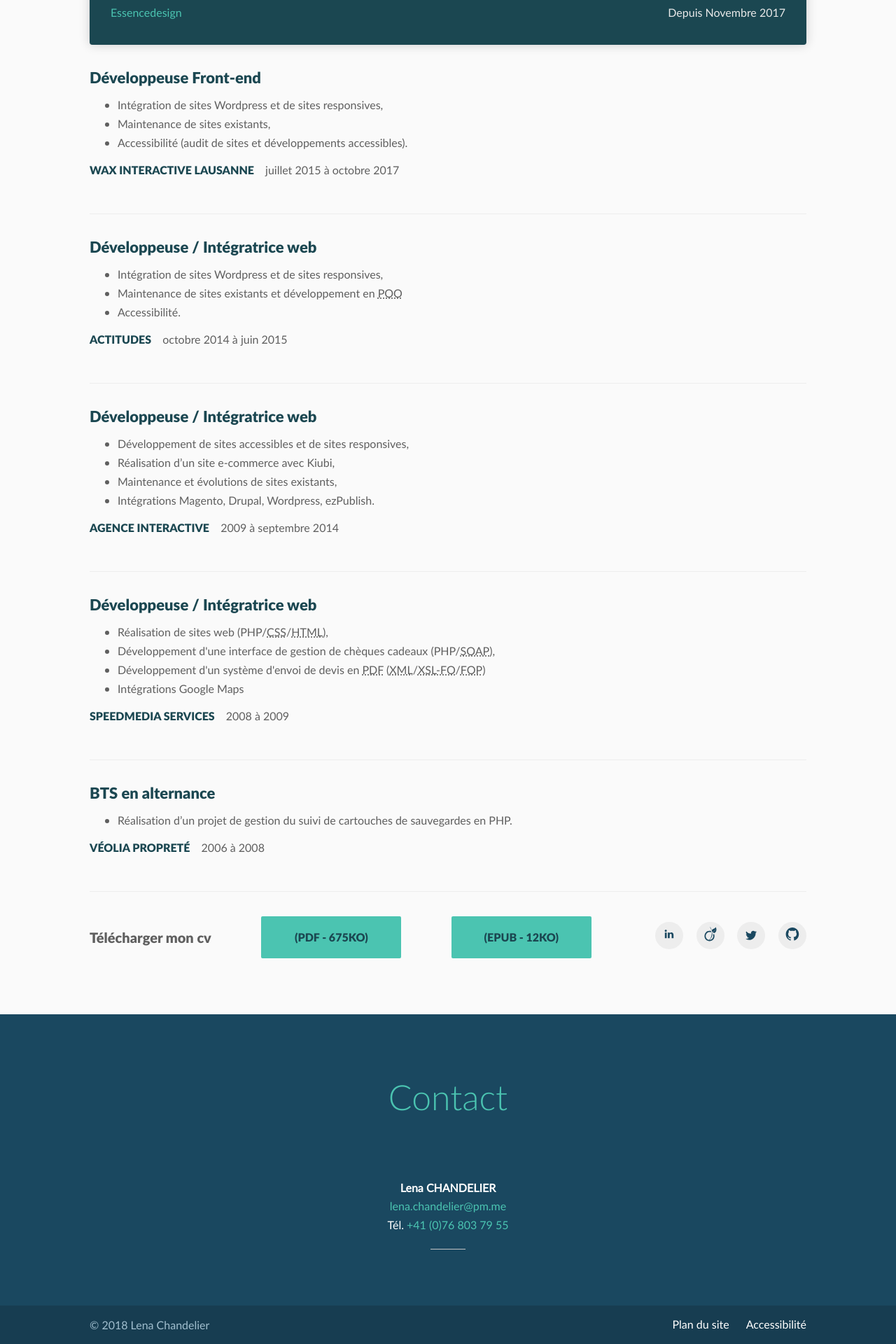
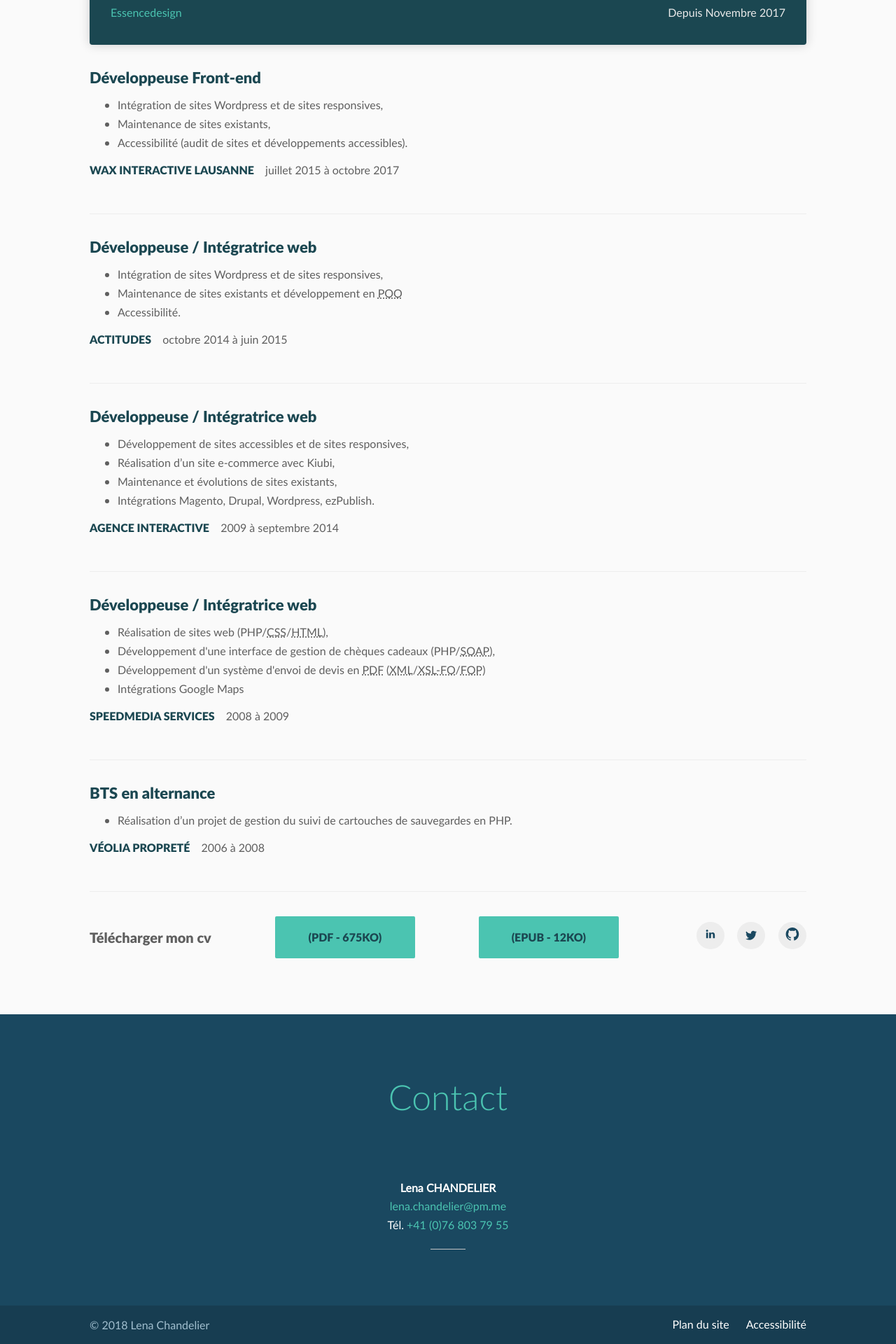
Before and after one commit to lchandelier/portfolio, a Jekyll site: the page built from index.html, in a window 1280 px wide. Shown: the part 2666-4586 px from the top of the page at 70% size. Built offline with Jekyll 4.4.1, drawn with Linux system fonts in a browser that asks for light colours; comment, search, counter and statistics services are not loaded.

Commit message:
remove viadeo

```diff
--- a/index.html
+++ b/index.html
@@ -164,13 +164,6 @@ lang: fr
                     </a>
                 </li>
                 <li>
-                    <a href="http://fr.viadeo.com/fr/profile/lena.chandelier" class="viadeo"
-                       title="Mon profil sur Viadéo (nouvelle fenêtre)" target="_blank" rel="noopener">
-                        <img src="{{ site.baseurl }}/assets/img/home/viadeo.svg" width="34" height="34" alt="Viadéo"/>
-                        <span class="a11y_hidden">{{ site.viadeo[page.lang] }}</span>
-                    </a>
-                </li>
-                <li>
                     <a href="https://twitter.com/CrazyCatLena" class="twitter"
                        title="Mon profil sur Twitter (nouvelle fenêtre)" target="_blank" rel="noopener">
                         <img src="{{ site.baseurl }}/assets/img/home/twitter.svg" width="34" height="34" alt="Twitter"/>
```
Also changed, not shown: home.html (+0 -7 lines).
